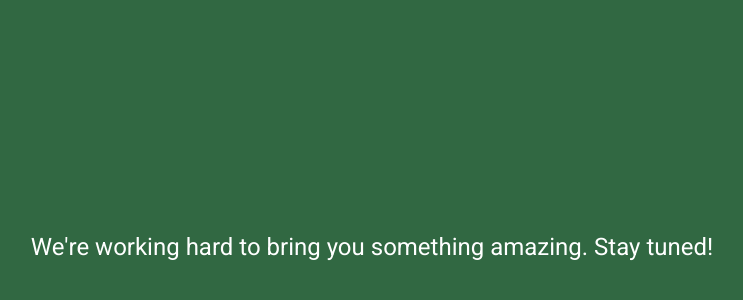
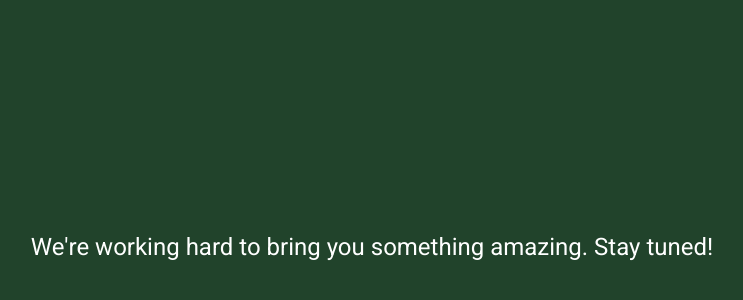
Before and after one commit to swfitstyle/Comingsoon, a plain HTML site: page index.html in a window 1280 px wide. Shown: the part 174-474 px from the top of the page, without its empty margins (268-1011 px from the left). Drawn offline with Linux system fonts and the light colour scheme.

Commit message:
Update index.html

```diff
--- a/index.html
+++ b/index.html
@@ -9,7 +9,7 @@
     <style>
         body {
             font-family: 'Roboto', sans-serif;
-            background-color: #316842; /* Couleur de fond modifiée */
+            background-color: #21432b; /* Couleur de fond modifiée */
             color: white;
             display: flex;
             justify-content: center;
```
